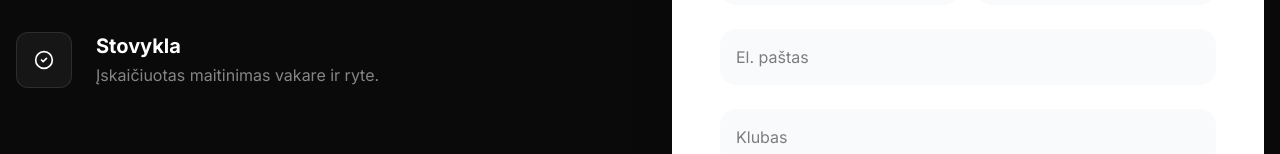
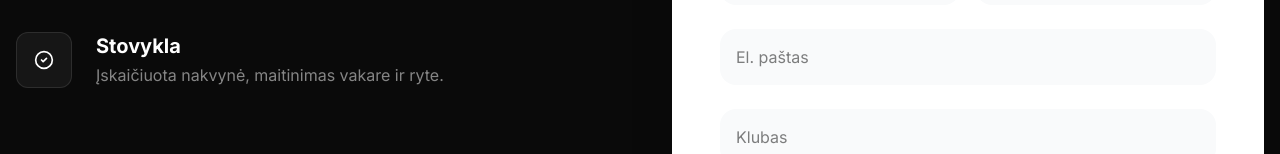
Before and after one commit to 2cqm9pgs5q-creator/testasodiseja, a React (Vite) app: page / in a window 1280 px wide. Shown: the part 856-1010 px from the top of the page. Built offline with nearby package versions, Linux system fonts and the light colour scheme.

Commit message:
feat: Add accommodation to camp details
Includes overnight stay in the camp description for clarity.

```diff
--- a/src/App.tsx
+++ b/src/App.tsx
@@ -266,7 +266,7 @@ const RegistrationPage = () => {
               {[
                 { icon: <Bike />, title: "Trasa", desc: "Beveik 400km žvyrkelio, asfalto ir miško takų." },
                 { icon: <Users />, title: "Bendruomenės stiprinimas", desc: "Susitik su bendraminčiais ir dalinkis patirtimi." },
-                { icon: <CheckCircle2 />, title: "Stovykla", desc: "Įskaičiuotas maitinimas vakare ir ryte." }
+                { icon: <CheckCircle2 />, title: "Stovykla", desc: "Įskaičiuota nakvynė, maitinimas vakare ir ryte." }
               ].map((item, i) => (
                 <div key={i} className="flex gap-4 sm:gap-6 group">
                   <div className="w-12 h-12 sm:w-14 sm:h-14 rounded-xl bg-white/5 border border-white/10 flex items-center justify-center text-white group-hover:bg-white group-hover:text-black transition-all shrink-0">{React.cloneElement(item.icon as React.ReactElement, { size: 20 })}</div>
```
